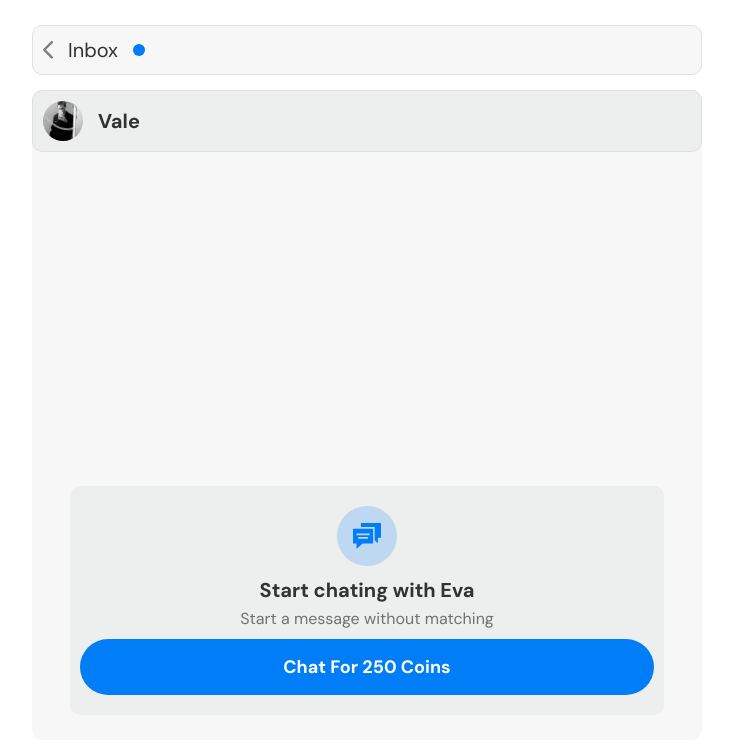
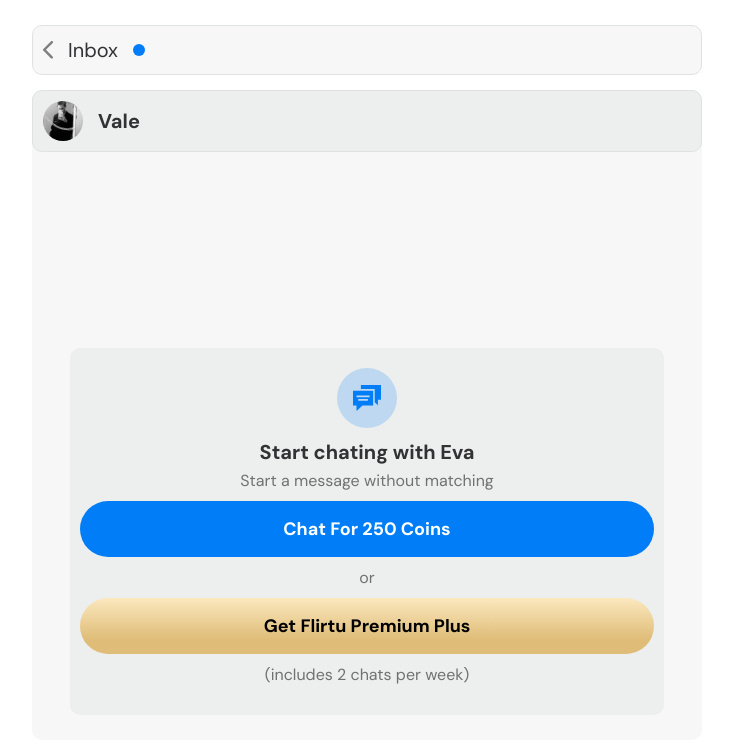
Before and after one commit to webDevT/flirtu-top-up-credits, a website: page app/unlock-chat2.html in a window 1280 px wide. Shown: the whole page, without its empty margins (273-1006 px from the left). Drawn offline with nearby package versions, Linux system fonts and the light colour scheme.

Commit message:
new button

```diff
--- a/app/sass/_media.sass
+++ b/app/sass/_media.sass
@@ -66,7 +66,7 @@
 		margin-bottom: 0
 	.plan-item__label
 		padding: 0.8vw 2vw
-		padding-top: 2vvw
+		padding-top: vw
 		font-size: 2vw
 		height: auto
 		max-height: 50vw
--- a/app/sass/style.sass
+++ b/app/sass/style.sass
@@ -405,4 +405,13 @@
         color: #717171
     a:hover
         color: #717171
+.or
+    color: #717171
+    margin-top: 10px
+    margin-bottom: 10px
+.unlock-text--margin
+    margin-top: 5px
+.button--gold.gold
+    background: linear-gradient(180deg, #FBE8BE 0%, #DFBC77 75.31%)
+    color: #000
 @import "media"
--- a/app/unlock-chat2.html
+++ b/app/unlock-chat2.html
@@ -71,6 +71,18 @@
          Chat For 250 Coins
         </a>
 
+        <div class="or">
+          or
+        </div>
+
+        <a href="" class="button button--gold gold">
+          Get Flirtu Premium Plus
+         </a>
+
+         <div class="unlock-text unlock-text--margin">
+          (includes 2 chats per week)
+        </div>
+
 
 
 
```
Also changed, not shown: docs/unlock-chat2.html (+12 -0 lines), app/css/style.min.css, app/img/back-black.svg (added), docs/css/style.min.css, docs/img/back-black.svg (added).
